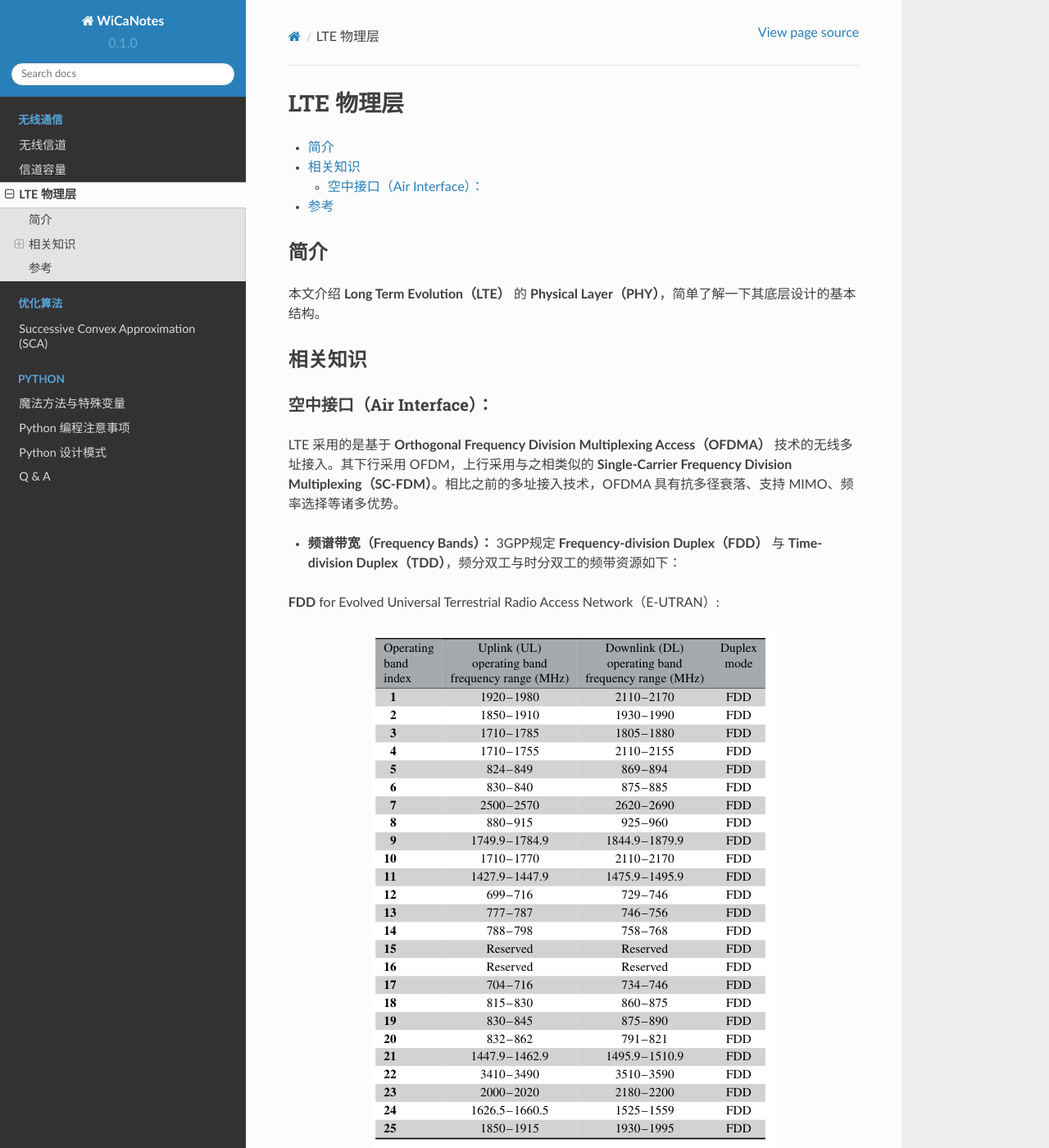
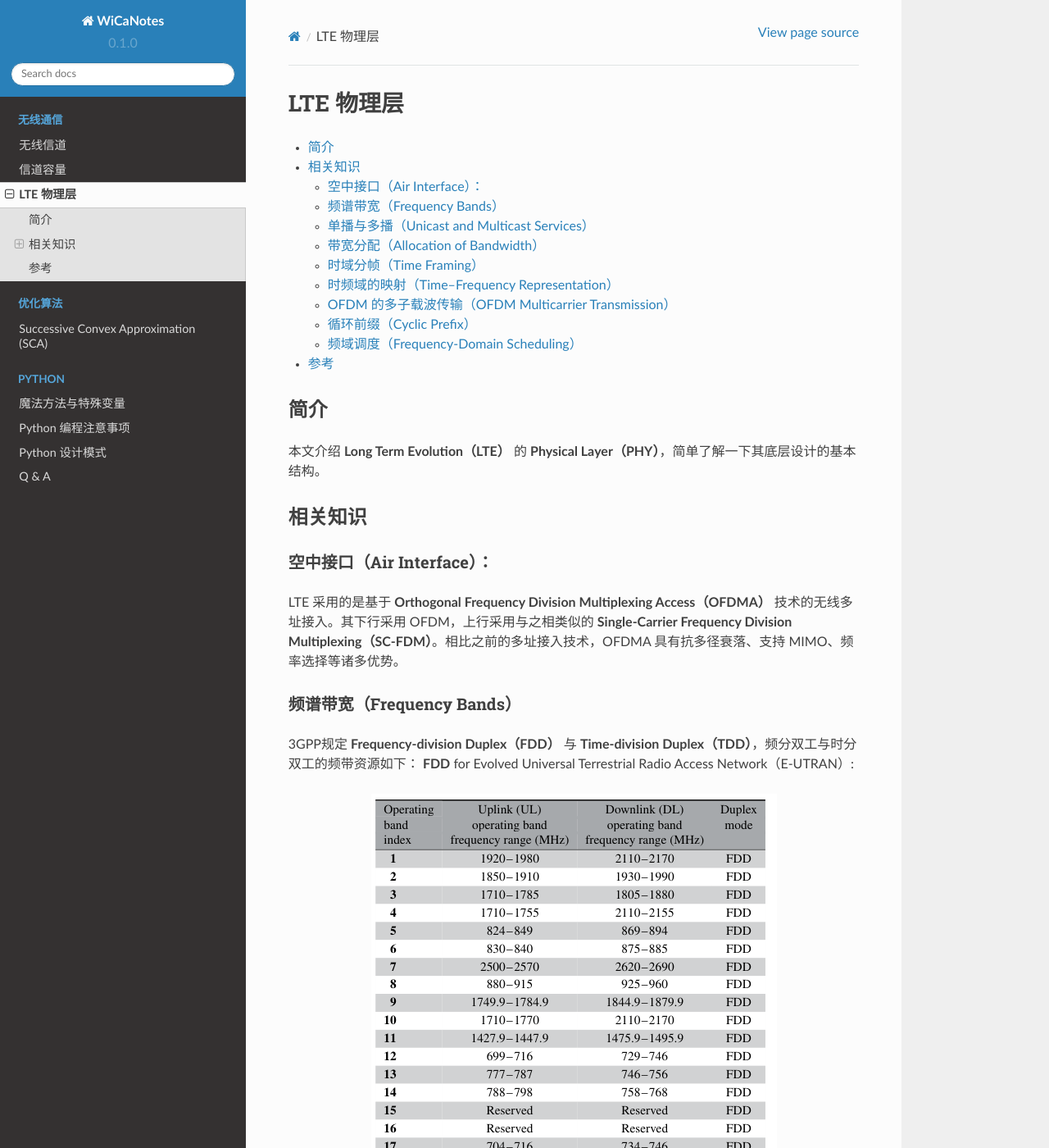
Before and after one commit to boyin96/WiCaNotes, a Sphinx documentation site: the page built from docs/source/lte.rst, in a window 1280 px wide and 1400 px high. Shown: the whole window at 82% size. Built offline with Sphinx 7.4.7 and the Read the Docs theme 2.0.0, drawn with Linux system fonts in a browser that asks for light colours; some of the changed text lies outside the part shown.

Commit message:
Update lte.rst

```diff
--- a/docs/source/lte.rst
+++ b/docs/source/lte.rst
@@ -24,7 +24,9 @@ LTE 物理层
 ^^^^^^^^^^^^^^^^^^^^^^^^^^^^^^^^
 LTE 采用的是基于 **Orthogonal Frequency Division Multiplexing Access（OFDMA）** 技术的无线多址接入。其下行采用 OFDM，上行采用与之相类似的 **Single-Carrier Frequency Division Multiplexing（SC-FDM）**。相比之前的多址接入技术，OFDMA 具有抗多径衰落、支持 MIMO、频率选择等诸多优势。
 
-- **频谱带宽（Frequency Bands）：** 3GPP规定 **Frequency-division Duplex（FDD）** 与 **Time-division Duplex（TDD）**，频分双工与时分双工的频带资源如下：
+频谱带宽（Frequency Bands）
+^^^^^^^^^^^^^^^^^^^^^^^^^^^^^^^^
+3GPP规定 **Frequency-division Duplex（FDD）** 与 **Time-division Duplex（TDD）**，频分双工与时分双工的频带资源如下：
 **FDD** for Evolved Universal Terrestrial Radio Access Network（E-UTRAN）:
 
 .. image:: images/fdd.png
@@ -35,19 +37,28 @@ LTE 采用的是基于 **Orthogonal Frequency Division Multiplexing Access（OFD
 .. image:: images/tdd.png
     :align: center
 
-- **单播与多播（Unicast and Multicast Services）：** 在 LTE 中单播是指数据只传输给一个用户，与之相对应的多播 **Multimedia Broadcast/Multicast Services（MBMS）** 一般是指电视、广播以及视频流等数据的传输，其传播都有自己专用的信道与系统。
+单播与多播（Unicast and Multicast Services）
+^^^^^^^^^^^^^^^^^^^^^^^^^^^^^^^^^^^^^^^^^^^
+在 LTE 中单播是指数据只传输给一个用户，与之相对应的多播 **Multimedia Broadcast/Multicast Services（MBMS）** 一般是指电视、广播以及视频流等数据的传输，其传播都有自己专用的信道与系统。
 
-- **带宽分配（Allocation of Bandwidth）：** LTE 物理层中，一个资源块 **Physical Resource Block（PRB）** 带宽为180KHz，其中包含了12个宽带为15KHz的子载波。由 IMT-advanced 规定了比较灵活的带宽分配，范围为1.4MHz-20MHz，其包含的资源块如下：除了1.4MHz的占用率为77%外，其它频谱占用率达到了90%，之所以不占满是因为有保护频段，防止频谱泄漏。
+带宽分配（Allocation of Bandwidth）
+^^^^^^^^^^^^^^^^^^^^^^^^^^^^^^^^^^^^^^^^^^^
+LTE 物理层中，一个资源块 **Physical Resource Block（PRB）** 带宽为180KHz，其中包含了12个宽带为15KHz的子载波。由 IMT-advanced 规定了比较灵活的带宽分配，范围为1.4MHz-20MHz，其包含的资源块如下：除了1.4MHz的占用率为77%外，其它频谱占用率达到了90%，之所以不占满是因为有保护频段，防止频谱泄漏。
 
 .. image:: images/band.png
     :align: center
 
-- **时域分帧（Time Framing）：** 在LTE中时间轴上被进行分帧处理，这样有利于信道的估计以应对时变的信道。一帧（frame）时长为10ms被分成了10个1ms的子帧 （subframe），每一个子帧又被分为0.5ms的两个时隙（time slots），每一个时隙包含了6或者7个 **OFDM符号**。具体如下图所示：
+时域分帧（Time Framing）
+^^^^^^^^^^^^^^^^^^^^^^^^^^^^^^^^^^^^^^^^^^^
+在LTE中时间轴上被进行分帧处理，这样有利于信道的估计以应对时变的信道。一帧（frame）时长为10ms被分成了10个1ms的子帧 （subframe），每一个子帧又被分为0.5ms的两个时隙（time slots），每一个时隙包含了6或者7个 **OFDM符号**。具体如下图所示：
 
 .. image:: images/frame.png
     :align: center
 
-- **时频域的映射（Time–Frequency Representation）：** 理解 OFDM 符号是如何被传输的，其理解该符号是如何被映射到时频域资源的，这一点是非常重要的。信号在经过编码，星座图映射以后变成一个复值信号，此时将会映射到所谓的时频坐标系，该坐标系横坐标是时间，纵坐标是频率。
+
+时频域的映射（Time–Frequency Representation）
+^^^^^^^^^^^^^^^^^^^^^^^^^^^^^^^^^^^^^^^^^^^
+理解 OFDM 符号是如何被传输的，其理解该符号是如何被映射到时频域资源的，这一点是非常重要的。信号在经过编码，星座图映射以后变成一个复值信号，此时将会映射到所谓的时频坐标系，该坐标系横坐标是时间，纵坐标是频率。
 
 .. image:: images/map.png
     :align: center
@@ -64,7 +75,9 @@ LTE 采用的是基于 **Orthogonal Frequency Division Multiplexing Access（OFD
 .. image:: images/downlink.png
     :align: center
 
-- **OFDM 的多子载波传输（OFDM Multicarrier Transmission）：** 我们知道 LTE 的上下行是基于 OFDM 多址技术的，这是一种多子载波传输的方法，这里理解它是如何传输的，有助于我们理解一个 OFDM 符号到底是什么。我将介绍一个 OFDM 符号是如何产生的：
+OFDM 的多子载波传输（OFDM Multicarrier Transmission）
+^^^^^^^^^^^^^^^^^^^^^^^^^^^^^^^^^^^^^^^^^^^^^^^^^^
+我们知道 LTE 的上下行是基于 OFDM 多址技术的，这是一种多子载波传输的方法，这里理解它是如何传输的，有助于我们理解一个 OFDM 符号到底是什么。我将介绍一个 OFDM 符号是如何产生的：
 
   - **step 1**. 首先将星座图映射后 (比如QAM) 的复值信号，即 Resource Element 映射到我们的时频资源栅格上，将这些符号分配好时频资源。如果有 :math:`N` 个间隔为 :math:`\Delta f` 的子载波，则有：
 
@@ -102,16 +115,21 @@ LTE 采用的是基于 **Orthogonal Frequency Division Multiplexing Access（OFD
 
   - **step 3**. 在经过 OFDM 调制后，一个 OFDM 符号就已经生成了，最后还需要给每一个符号加上一个循环前缀，其实就是将该符号的后面一部分复制到前面以消除符号间干扰（ISI）和子载波间干扰（ICI）。每一个 OFDM 符号的时域持续时间，它是由两部分构成的循环前缀加上信号周期，信号周期 1/15000 :math:`s`，即是，大约66.7 :math:`\mu s`。
 
-- **循环前缀（Cyclic Prefix）：** 循环前缀有不同的大小，由于存在多径效应而导致的符号间干扰，同时为保证子载波之间的正交性，前缀是符号尾部的一段复制。LTE协议中按照下图规定了循环前缀的长度：
+循环前缀（Cyclic Prefix）
+^^^^^^^^^^^^^^^^^^^^^^^^^^^^^^^^^^^^^^^^^^^
+循环前缀有不同的大小，由于存在多径效应而导致的符号间干扰，同时为保证子载波之间的正交性，前缀是符号尾部的一段复制。LTE协议中按照下图规定了循环前缀的长度：
 
 .. image:: images/cycle.png
     :align: center
 
-
-- **频域调度（Frequency-Domain Scheduling）：** 频域的调度是 LTE 中很重要的一点，由于 LTE 本身支持不同的频率带宽，OFDM 可以根据 IFFT 和 FFT 选择不同的符号长度，变化的点数。尽管 LTE 并没有规定带宽与 FFT 长度之间的关系，但一般2048与20MHz相关联，其他分配如下图：
+频域调度（Frequency-Domain Scheduling）
+^^^^^^^^^^^^^^^^^^^^^^^^^^^^^^^^^^^^^^^^^^^
+频域的调度是 LTE 中很重要的一点，由于 LTE 本身支持不同的频率带宽，OFDM 可以根据 IFFT 和 FFT 选择不同的符号长度，变化的点数。尽管 LTE 并没有规定带宽与 FFT 长度之间的关系，但一般2048与20MHz相关联，其他分配如下图：
 
 .. image:: images/schedule.png
     :align: center
+
+
 
 .. _reference:
 
```
